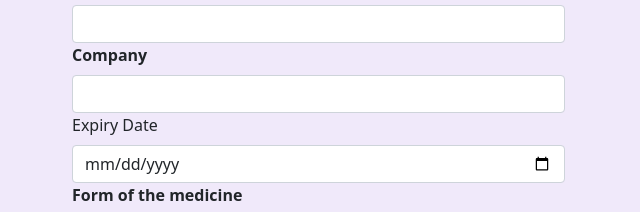
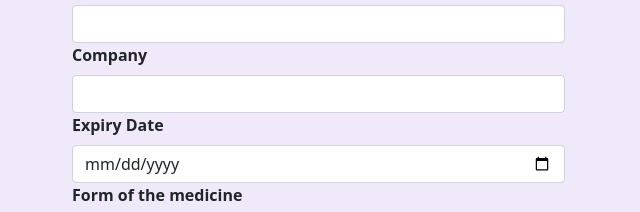
Before and after one commit to hargunkaur3/Medissist, a website: page public/med-avail.html in a window 1280 px wide. Shown: the part 235-447 px from the top of the page, 0-640 px from the left. Drawn offline with Linux system fonts and the light colour scheme; no server answers.

Commit message:
ui change

```diff
--- a/public/med-avail.html
+++ b/public/med-avail.html
@@ -140,7 +140,7 @@
    <input type="text" class="form-control" id="company" name="company">
   </div>
   <div class="col-md-5 mx-4" >
-   <label for="expdate" class="form-label">Expiry Date</label>
+   <label for="expdate" class="form-label"><b>Expiry Date</b></label>
    <input type="date" class="form-control" id="expdate" name="expdate">
   </div>
   <div class="col-md-5 mx-4" >
```
